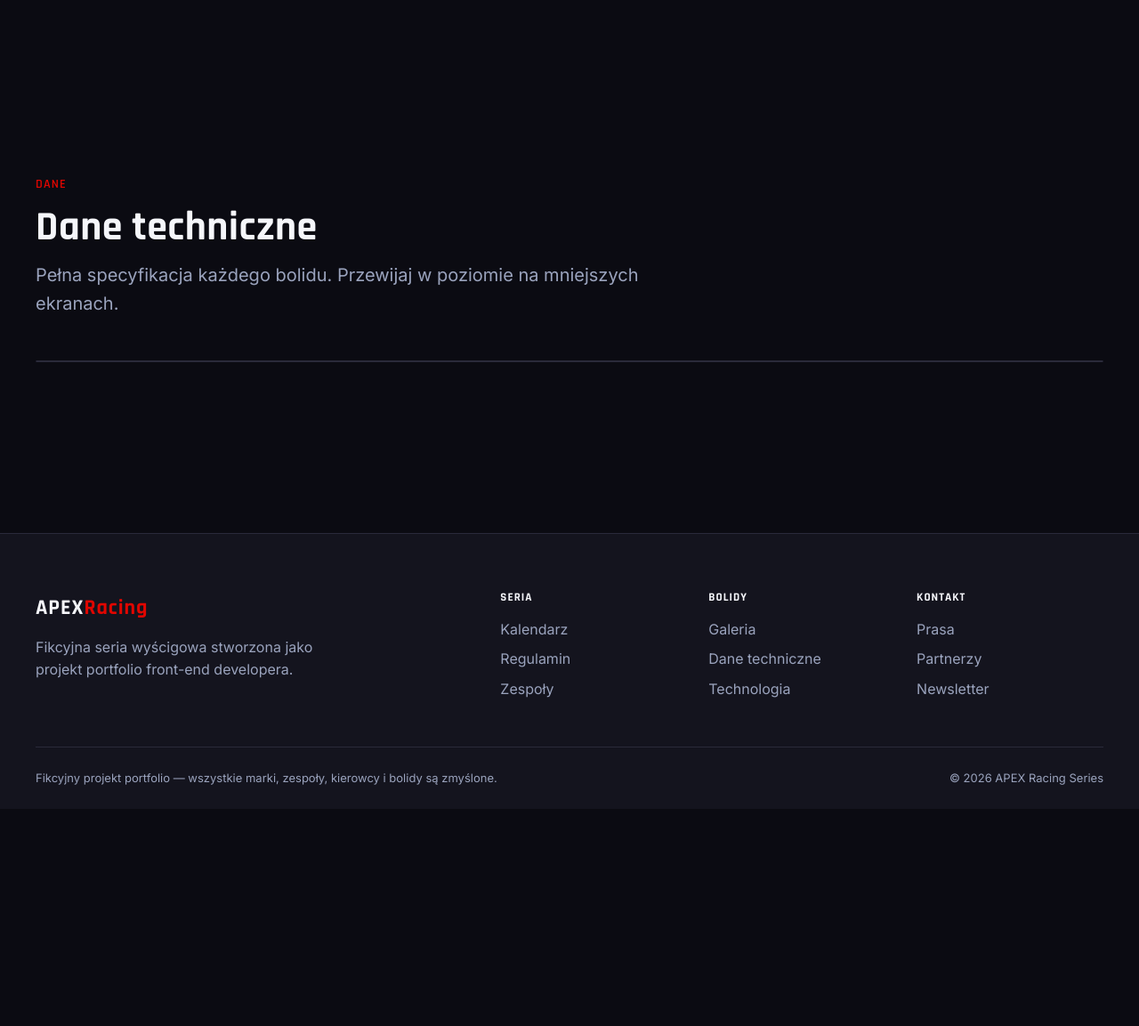
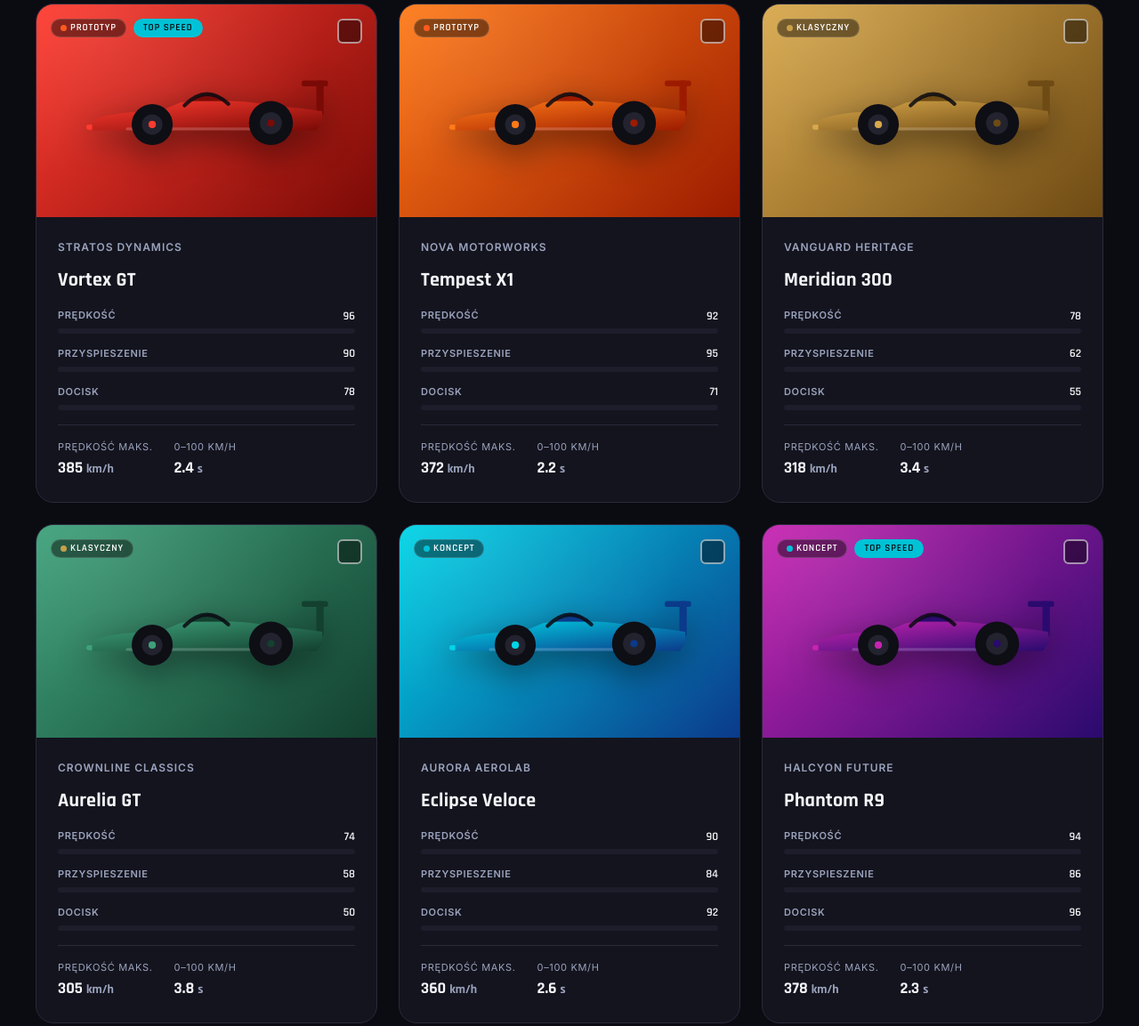
Before and after one commit to DolilDev/velocity-grid, a website with bundled scripts: page index.html in a window 1280 px wide. Shown: the part 1313-2466 px from the top of the page at 89% size. Before the commit the page ends 2222 px from the top, so only its background shows below. Built offline with nearby package versions, Linux system fonts and the light colour scheme.

Commit message:
feat: add car dataset and render gallery with spec table

```diff
--- a/index.html
+++ b/index.html
@@ -250,5 +250,7 @@
         <p class="footer__copy">© 2026 APEX Racing Series</p>
       </div>
     </footer>
+
+    <script type="module" src="js/main.js"></script>
   </body>
 </html>
--- /dev/null
+++ b/js/carArt.js
@@ -0,0 +1,75 @@
+// Builds a stylised F1 side-profile as an inline SVG string.
+//
+// Why SVG-from-code: the brief forbids downloaded car photos, so every car is
+// drawn from its two brand colours. Pure function — same car in, same markup
+// out — which keeps it trivially reusable by the cards and the comparison modal.
+
+// Intrinsic size is fixed so the browser can reserve space (no layout shift);
+// CSS scales it down responsively.
+const VIEWBOX = '0 30 340 110';
+const ART_WIDTH = 340;
+const ART_HEIGHT = 110;
+
+/**
+ * @param {{ id: string, name: string, colors: { from: string, to: string } }} car
+ * @param {{ className?: string }} [options]
+ * @returns {string} SVG markup
+ */
+export const carArt = (car, { className = 'car-card__art' } = {}) => {
+  const { id, name, colors } = car;
+  const gradientId = `body-${id}`;
+
+  return `
+    <svg
+      class="${className}"
+      viewBox="${VIEWBOX}"
+      width="${ART_WIDTH}"
+      height="${ART_HEIGHT}"
+      role="img"
+      aria-label="Stylizowana sylwetka bolidu ${name}"
+    >
+      <defs>
+        <linearGradient id="${gradientId}" x1="0%" y1="0%" x2="100%" y2="100%">
+          <stop offset="0%" stop-color="${colors.from}" />
+          <stop offset="100%" stop-color="${colors.to}" />
+        </linearGradient>
+      </defs>
+
+      <!-- rear wing -->
+      <rect x="300" y="44" width="36" height="8" rx="3" fill="${colors.to}" />
+      <rect x="320" y="44" width="10" height="48" rx="3" fill="${colors.to}" />
+
+      <!-- front wing -->
+      <rect x="6" y="104" width="46" height="7" rx="3" fill="${colors.from}" />
+
+      <!-- monocoque + engine cover -->
+      <path
+        d="M14 112 L14 100 C28 90 64 86 106 86 L134 74 L150 72 L198 72 C232 72 252 78 300 82 L328 86 L328 102 L320 112 Z"
+        fill="url(#${gradientId})"
+      />
+
+      <!-- headrest / air intake -->
+      <path d="M150 72 Q172 52 198 72 Z" fill="${colors.to}" />
+
+      <!-- halo -->
+      <path
+        d="M140 78 Q170 48 200 76"
+        fill="none"
+        stroke="#0b0b12"
+        stroke-width="5"
+        stroke-linecap="round"
+        opacity="0.85"
+      />
+
+      <!-- livery stripe -->
+      <rect x="60" y="108" width="180" height="4" rx="2" fill="#ffffff" opacity="0.18" />
+
+      <!-- wheels -->
+      <circle cx="96" cy="104" r="28" fill="#0e0e15" />
+      <circle cx="96" cy="104" r="14" fill="#23232f" />
+      <circle cx="96" cy="104" r="5" fill="${colors.from}" />
+      <circle cx="258" cy="102" r="30" fill="#0e0e15" />
+      <circle cx="258" cy="102" r="15" fill="#23232f" />
+      <circle cx="258" cy="102" r="5" fill="${colors.to}" />
+    </svg>`;
+};
--- /dev/null
+++ b/js/data.js
@@ -0,0 +1,106 @@
+// Single source of truth for the whole site. Pure data, no logic — the gallery,
+// the spec table and the comparison modal all read from here.
+
+// Display labels for each category key. Keys match the SCSS category map and the
+// data-filter attributes in the markup.
+export const CATEGORIES = {
+  all: { label: 'Wszystkie' },
+  prototype: { label: 'Prototyp' },
+  classic: { label: 'Klasyczny' },
+  concept: { label: 'Koncept' },
+};
+
+export const cars = [
+  {
+    id: 'vortex-gt',
+    name: 'Vortex GT',
+    team: 'Stratos Dynamics',
+    category: 'prototype',
+    colors: { from: '#ff3b30', to: '#7a0a06' },
+    // 0–100 performance scores that drive the animated spec bars.
+    performance: { speed: 96, acceleration: 90, downforce: 78 },
+    // Real-world figures for the meta row, the table and the comparison.
+    specs: {
+      engine: 'V6 Turbo Hybrid 1.6L',
+      power: 1040, // KM
+      weight: 752, // kg
+      topSpeed: 385, // km/h
+      zeroToHundred: 2.4, // s
+    },
+  },
+  {
+    id: 'tempest-x1',
+    name: 'Tempest X1',
+    team: 'Nova Motorworks',
+    category: 'prototype',
+    colors: { from: '#ff7a18', to: '#9c1b00' },
+    performance: { speed: 92, acceleration: 95, downforce: 71 },
+    specs: {
+      engine: 'V8 Twin-Turbo 2.4L',
+      power: 1120,
+      weight: 740,
+      topSpeed: 372,
+      zeroToHundred: 2.2,
+    },
+  },
+  {
+    id: 'meridian-300',
+    name: 'Meridian 300',
+    team: 'Vanguard Heritage',
+    category: 'classic',
+    colors: { from: '#d8a84b', to: '#6e4a14' },
+    performance: { speed: 78, acceleration: 62, downforce: 55 },
+    specs: {
+      engine: 'V12 N/A 3.0L',
+      power: 620,
+      weight: 690,
+      topSpeed: 318,
+      zeroToHundred: 3.4,
+    },
+  },
+  {
+    id: 'aurelia-gt',
+    name: 'Aurelia GT',
+    team: 'Crownline Classics',
+    category: 'classic',
+    colors: { from: '#3da17a', to: '#13402f' },
+    performance: { speed: 74, acceleration: 58, downforce: 50 },
+    specs: {
+      engine: 'Inline-6 N/A 2.5L',
+      power: 540,
+      weight: 705,
+      topSpeed: 305,
+      zeroToHundred: 3.8,
+    },
+  },
+  {
+    id: 'eclipse-veloce',
+    name: 'Eclipse Veloce',
+    team: 'Aurora Aerolab',
+    category: 'concept',
+    colors: { from: '#00d4e6', to: '#0b3a8a' },
+    performance: { speed: 90, acceleration: 84, downforce: 92 },
+    specs: {
+      engine: 'Triple-Motor EV',
+      power: 1300,
+      weight: 820,
+      topSpeed: 360,
+      zeroToHundred: 2.6,
+    },
+  },
+  {
+    id: 'phantom-r9',
+    name: 'Phantom R9',
+    team: 'Halcyon Future',
+    category: 'concept',
+    colors: { from: '#c724b1', to: '#2a0a6e' },
+    performance: { speed: 94, acceleration: 86, downforce: 96 },
+    specs: {
+      engine: 'Quad-Motor EV',
+      power: 1500,
+      weight: 845,
+      topSpeed: 378,
+      zeroToHundred: 2.3,
+    },
+  },
+];
--- /dev/null
+++ b/js/gallery.js
@@ -0,0 +1,96 @@
+// Renders the card gallery and the technical-data table from the car dataset.
+// Markup-building only — interactions (filtering, spec bars, comparison) live in
+// their own modules.
+
+import { cars, CATEGORIES } from './data.js';
+import { carArt } from './carArt.js';
+
+// The three animated bars shown on every card, mapped to performance scores.
+const SPEC_BARS = [
+  { key: 'speed', label: 'Prędkość' },
+  { key: 'acceleration', label: 'Przyspieszenie' },
+  { key: 'downforce', label: 'Docisk' },
+];
+
+// Cars at or above this top speed earn the "Top speed" badge.
+const TOP_SPEED_BADGE_THRESHOLD = 375; // km/h
+
+const SPEC_COLUMNS = ['Bolid', 'Zespół', 'Kategoria', 'Silnik', 'Moc', 'Masa', 'V-max', '0–100'];
+
+const specBarMarkup = ({ label }, value) => `
+  <div class="spec-bar">
+    <span class="spec-bar__label">${label}</span>
+    <span class="spec-bar__value">${value}</span>
+    <div class="spec-bar__track">
+      <div class="spec-bar__fill" style="--value: ${value}"></div>
+    </div>
+  </div>`;
+
+const cardMarkup = (car) => {
+  const { id, name, team, category, colors, performance, specs } = car;
+  const categoryLabel = CATEGORIES[category].label;
+
+  const topSpeedBadge =
+    specs.topSpeed >= TOP_SPEED_BADGE_THRESHOLD
+      ? '<span class="badge badge--top-speed">Top speed</span>'
+      : '';
+
+  const bars = SPEC_BARS.map((bar) => specBarMarkup(bar, performance[bar.key])).join('');
+
+  return `
+    <li class="car-card" data-category="${category}" data-id="${id}">
+      <div class="car-card__media" style="--car-from: ${colors.from}; --car-to: ${colors.to}">
+        <div class="car-card__badges">
+          <span class="badge badge--category badge--${category}">${categoryLabel}</span>
+          ${topSpeedBadge}
+        </div>
+        <label class="car-card__select compare-toggle">
+          <input class="compare-toggle__input" type="checkbox" data-compare-checkbox value="${id}" />
+          <span class="compare-toggle__box" aria-hidden="true">✓</span>
+          <span class="visually-hidden">Dodaj ${name} do porównania</span>
+        </label>
+        ${carArt(car)}
+      </div>
+      <div class="car-card__body">
+        <p class="car-card__team">${team}</p>
+        <h3 class="car-card__name">${name}</h3>
+        <div class="car-card__specs">${bars}</div>
+        <div class="car-card__meta">
+          <div class="car-card__meta-item">
+            <span class="car-card__meta-label">Prędkość maks.</span>
+            <span class="car-card__meta-value">${specs.topSpeed} <small>km/h</small></span>
+          </div>
+          <div class="car-card__meta-item">
+            <span class="car-card__meta-label">0–100 km/h</span>
+            <span class="car-card__meta-value">${specs.zeroToHundred} <small>s</small></span>
+          </div>
+        </div>
+      </div>
+    </li>`;
+};
+
+const rowMarkup = ({ name, team, category, specs }) => `
+  <tr>
+    <th scope="row">${name}</th>
+    <td>${team}</td>
+    <td>${CATEGORIES[category].label}</td>
+    <td>${specs.engine}</td>
+    <td>${specs.power} KM</td>
+    <td>${specs.weight} kg</td>
+    <td>${specs.topSpeed} km/h</td>
+    <td>${specs.zeroToHundred} s</td>
+  </tr>`;
+
+export const renderGallery = (gridEl) => {
+  gridEl.innerHTML = cars.map(cardMarkup).join('');
+};
+
+export const renderSpecTable = (tableEl) => {
+  const head = SPEC_COLUMNS.map((label) => `<th scope="col">${label}</th>`).join('');
+  tableEl.innerHTML = `
+    <caption class="visually-hidden">Dane techniczne bolidów APEX Racing Series</caption>
+    <thead>
+      <tr>${head}</tr>
+    </thead>
+    <tbody>${cars.map(rowMarkup).join('')}</tbody>`;
+};
--- /dev/null
+++ b/js/main.js
@@ -0,0 +1,15 @@
+// Entry point: wires the feature modules to the DOM. Each module owns one
+// concern; main.js only finds the mount points and hands them over.
+
+import { renderGallery, renderSpecTable } from './gallery.js';
+
+const carGrid = document.querySelector('[data-car-grid]');
+const specTable = document.querySelector('[data-spec-table]');
+
+if (carGrid) {
+  renderGallery(carGrid);
+}
+
+if (specTable) {
+  renderSpecTable(specTable);
+}
```
